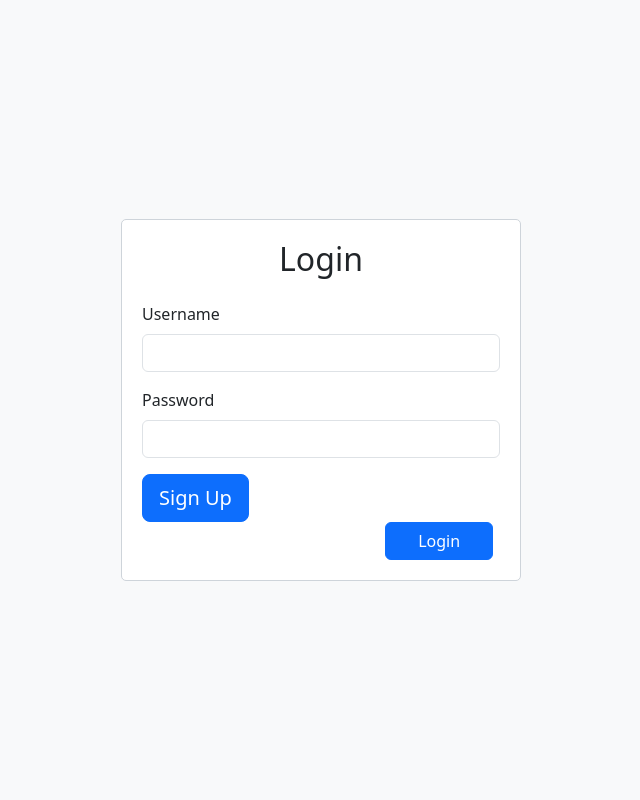
After one commit to yedhukrishnaG/django, a Django app: page /signup/ in a window 1280 px wide. The commit adds this page. Shown: the whole page, without its empty margins (319-959 px from the left). Run offline with Django 4.2, Linux system fonts and the light colour scheme; some libraries are stand-ins or nearby versions.

Commit message:
added signup page

```diff
--- a/django/hello_django/hello_app/models.py
+++ b/django/hello_django/hello_app/models.py
@@ -15,3 +15,7 @@ class Dashboard(models.Model):
     batch_amount = models.CharField(max_length=50)
     reorder_level = models.CharField(max_length=50)
     maximum_level  = models.CharField(max_length=50)
+
+class Login(models.Model):
+    username = models.CharField(max_length=50)
+    password = models.CharField(max_length=500)
--- a/django/hello_django/hello_app/urls.py
+++ b/django/hello_django/hello_app/urls.py
@@ -31,5 +31,6 @@ urlpatterns = [
     path('dashboard/', views.dashboard, name='dashboard'),
     path('addrow/', views.addrow, name='addrow'),
     path('login/', views.login, name='login'),
+    path('signup/', views.signup, name='signup'),
     path('', views.print_hello),
 ]
--- a/django/hello_django/hello_app/views.py
+++ b/django/hello_django/hello_app/views.py
@@ -3,7 +3,7 @@ from django.http import HttpResponse  # type: ignore
 from django.db.models import Sum # type: ignore
 # Create your views here.
 from django.shortcuts import render,redirect  # type: ignore
-from .models import Basicinfo,Dashboard
+from .models import Basicinfo,Dashboard,Login
 
 def print_hello(request):
     return HttpResponse("hello world")
@@ -101,16 +101,35 @@ def dashboard(request):
     return render(request,'dashboard.html',)
 
 def login(request):
-    if(request.POST):
-         print(request.POST.get('username'))
-         print(request.POST.get('password'))
-         username = request.POST.get('username')
-         password = request.POST.get('password')
-         #info = Basicinfo(f_name= f_name,l_name=l_name)
-         #info.save()
-    return render(request,'login.html',)
+    if request.method == 'POST':
+        username = request.POST.get('username')
+        password = request.POST.get('password')
+        # Query the Login table to find the user
+        try:
+            user = Login.objects.get(username=username)
+            # Check if the password matches
+            if user.password == password:
+                # Password matches, proceed with login
+                # You may want to set session variables or use Django's authentication system here
+                return redirect('homepage')  # Redirect to home page after successful login
+            else:
+                # Password does not match
+                return render(request, 'login.html', {'error_message': 'Invalid password'})
+        except Login.DoesNotExist:
+            # User not found in the Login table
+            return render(request, 'login.html', {'error_message': 'Invalid username'})
+
+    return render(request, 'login.html')
 
 
+def signup(request):
+    if request.method == 'POST':
+        username = request.POST.get('username')
+        password = request.POST.get('password')
+        # Query the Login table to find the user
+        info = Login(username=username ,password=password)
+        info.save()
+    return render(request, 'signup.html')
 
 def addrow(request):
     if(request.POST):
--- a/django/hello_django/templates/homepage.html
+++ b/django/hello_django/templates/homepage.html
@@ -69,7 +69,7 @@
                 </li>
 
                 <li class="nav-item mr-2">
-                    <a id="logout_link" href="/accounts/logout/" class="nav-link">
+                    <a id="logout_link" href="/login/" class="nav-link">
                         <i class="fas fa-sign-out-alt mr-2"></i>
                         Logout
                     </a>
--- /dev/null
+++ b/django/hello_django/templates/signup.html
@@ -0,0 +1,64 @@
+<!DOCTYPE html>
+<html lang="en">
+<head>
+    <meta charset="UTF-8">
+    <meta name="viewport" content="width=device-width, initial-scale=1.0">
+    <title>Sign Up</title>
+    <!-- Bootstrap CSS -->
+    <link href="https://cdn.jsdelivr.net/npm/bootstrap@5.3.0-alpha1/dist/css/bootstrap.min.css" rel="stylesheet">
+    <!-- Custom styles for login page -->
+    <style>
+        body {
+            display: flex;
+            justify-content: center;
+            align-items: center;
+            height: 100vh;
+            background-color: #f8f9fa;
+        }
+        .login-form {
+            width: 400px;
+            padding: 20px;
+            border: 1px solid #ced4da;
+            border-radius: 5px;
+            background-color: #fff;
+        }
+    </style>
+</head>
+<body>
+
+<div class="login-form">
+    <h2 class="text-center mb-4">Login</h2>
+    <form id="loginForm" action="#" method="post">
+        {% csrf_token %}
+        <div class="mb-3">
+            <label for="username" class="form-label">Username</label>
+            <input type="text" class="form-control" id="username" name="username" required>
+        </div>
+        <div class="mb-3">
+            <label for="password" class="form-label">Password</label>
+            <input type="password" class="form-control" id="password" name="password" required>
+        </div>
+
+        <button type="submit" class="btn btn-primary btn-lg btn-block">Sign Up</button>
+    </form>
+    <a href="/login" class="btn btn-primary " style=" position: relative;
+    left: 68%;
+    width: 30%; "type="button">Login</a>
+</div>
+
+
+<!-- Script to hash the password before submitting the form -->
+<script src="https://cdnjs.cloudflare.com/ajax/libs/js-sha256/0.9.0/sha256.min.js"></script>
+<script>
+    document.getElementById('loginForm').addEventListener('submit', function(event) {
+        var passwordInput = document.getElementById('password');
+        var hashedPassword = sha256(passwordInput.value); // Assuming you have a SHA-256 hashing function named 'sha256'
+
+        // Replace the original password value with the hashed password
+        passwordInput.value = hashedPassword;
+    });
+</script>
+
+
+</body>
+</html>
```
Also changed, not shown: django/hello_django/db.sqlite3, django/hello_django/hello_app/migrations/0004_login.py (added).
